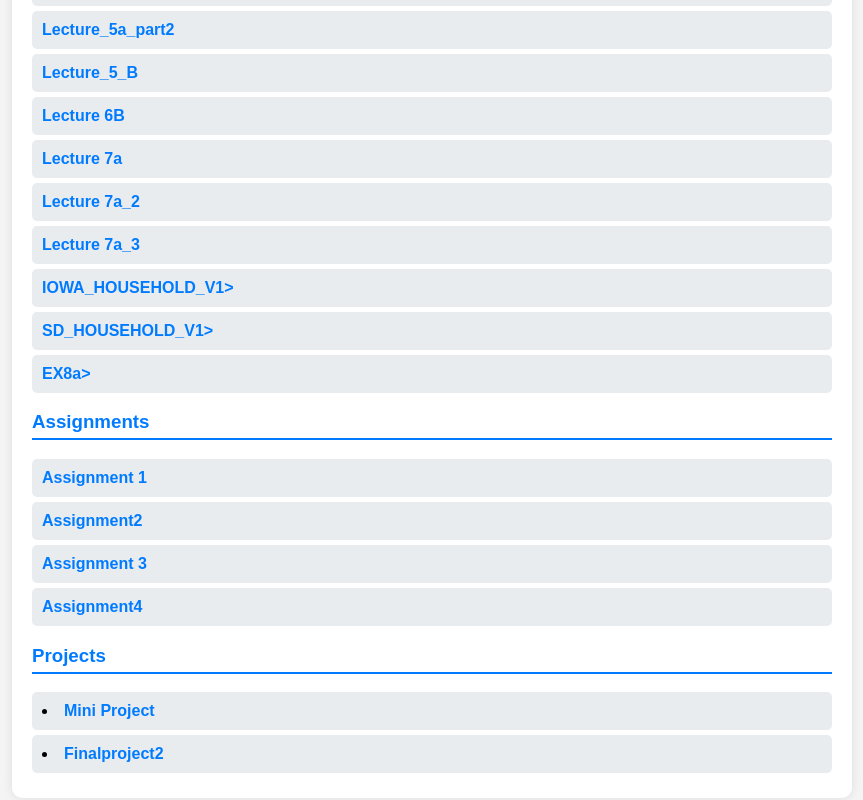
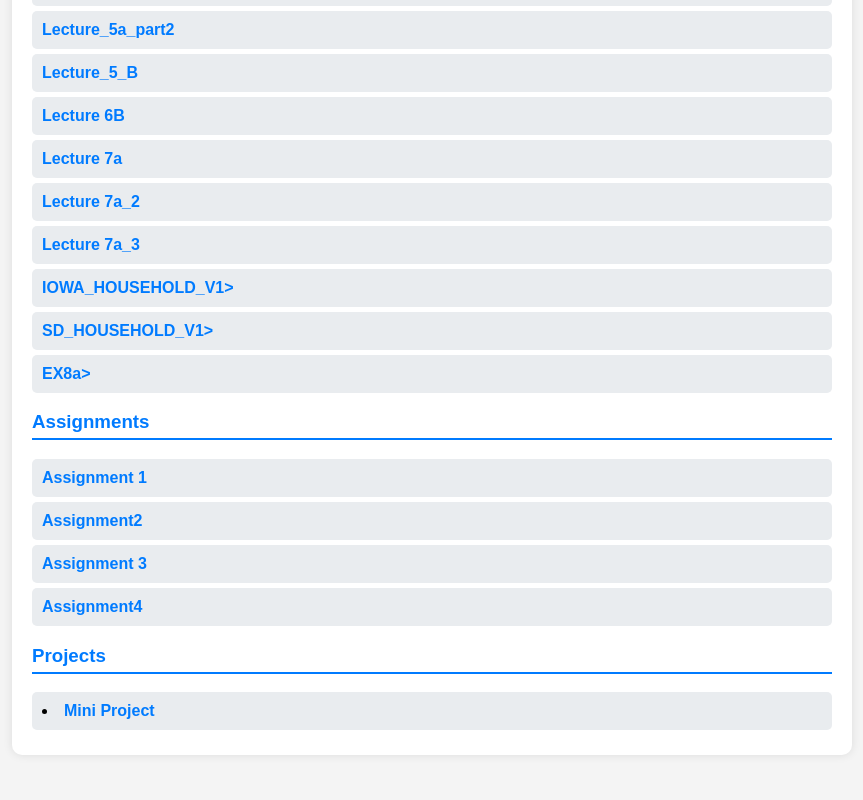
Before and after one commit to fatemehhakimishirayeh/LA_5580, a plain HTML site: page docs/index.html in a window 1280 px wide. Shown: the part 544-1344 px from the top of the page, without its empty margins (208-1071 px from the left). After the commit the page ends 1319 px from the top, so only its background shows below. Drawn offline with Linux system fonts and the light colour scheme.

Commit message:
Update index.html

```diff
--- a/docs/index.html
+++ b/docs/index.html
@@ -101,7 +101,7 @@
         <h3>Projects</h3>
 
         <li><a href="Mini Project.html">Mini Project</a></li>
-        <li><a href="Finalproject2.html">Finalproject2</a></li>
+
 
     </div>
 </body>
```
